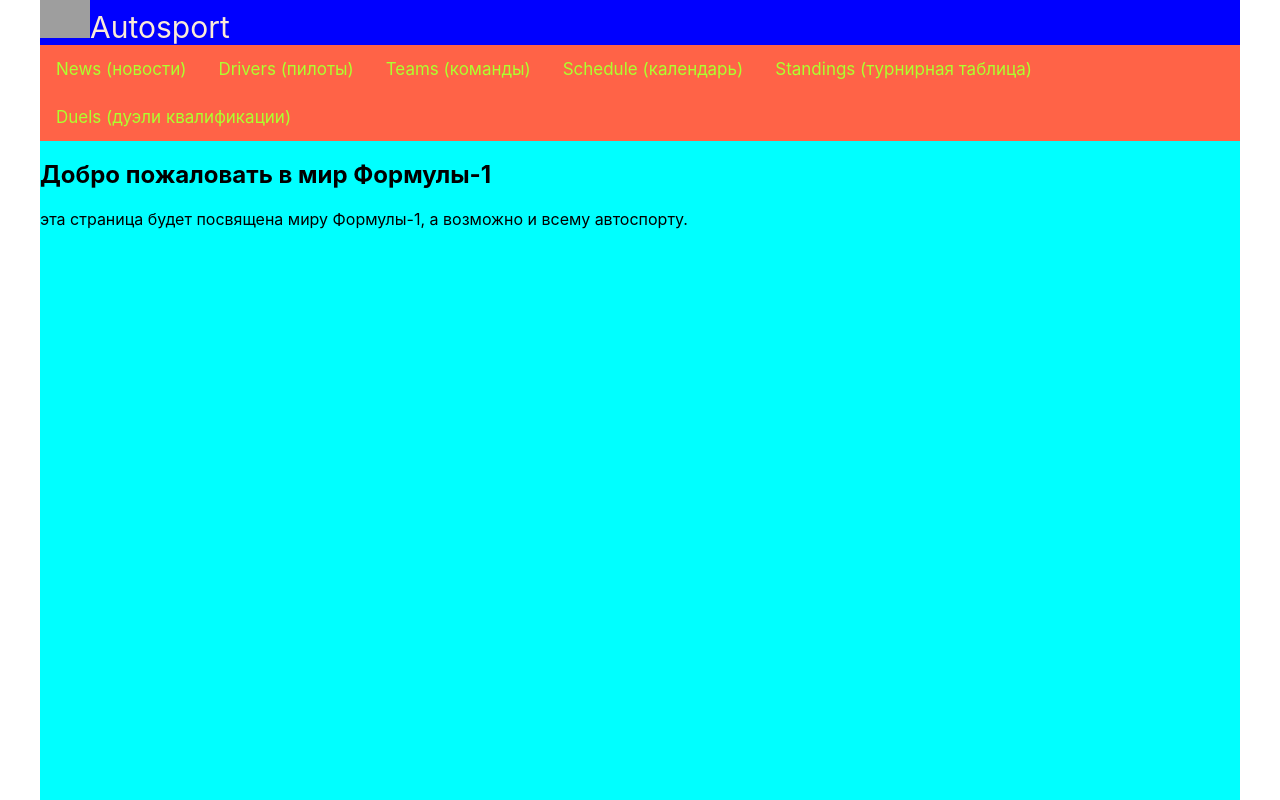
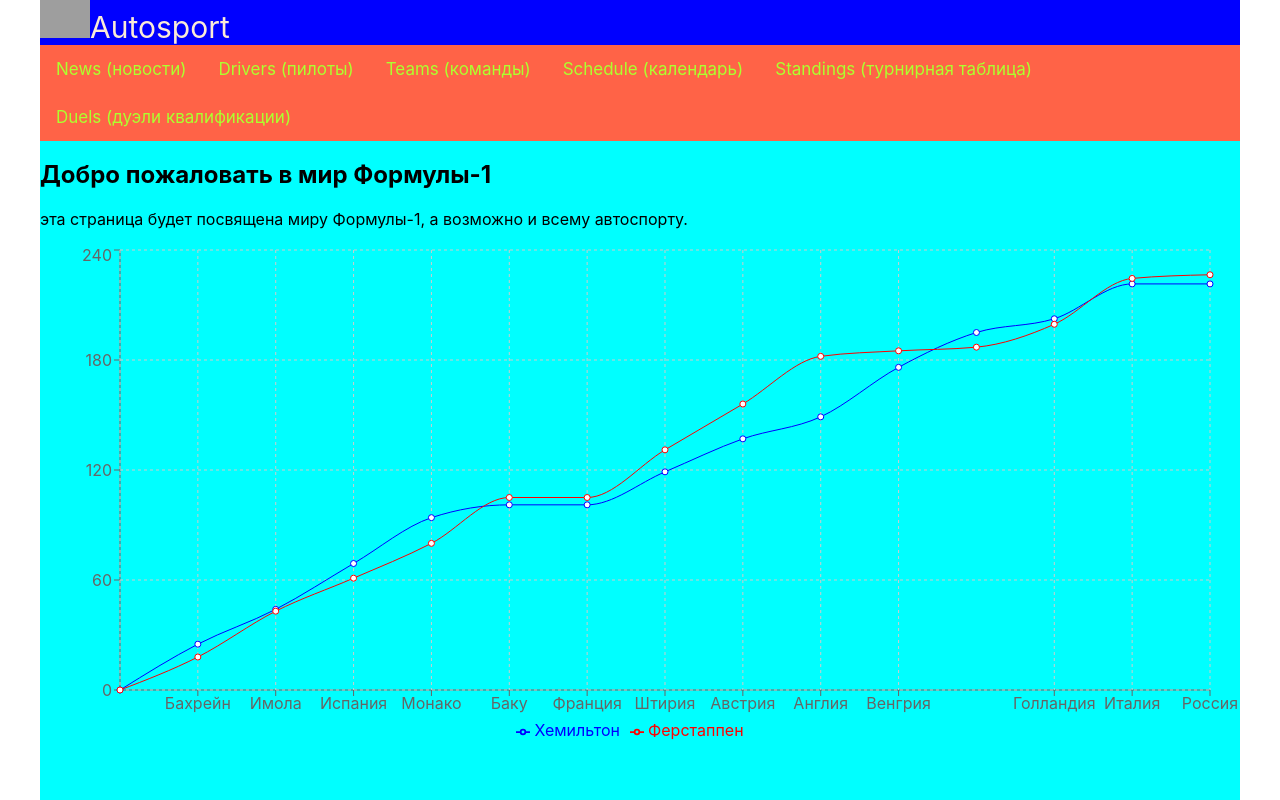
Before and after one commit to levchenko-yarya/autosport, a React (Create React App) app: page / in a window 1280 px wide. Shown: the top 800 px of the page. Built offline with nearby package versions, Linux system fonts and the light colour scheme; grey boxes are pictures that could not be loaded.

Commit message:
add chart

```diff
--- a/package.json
+++ b/package.json
@@ -16,6 +16,7 @@
     "react-dom": "^17.0.2",
     "react-router-dom": "^5.2.0",
     "react-scripts": "4.0.3",
+    "recharts": "^2.1.4",
     "web-vitals": "^1.1.2"
   },
   "devDependencies": {
--- a/src/App.js
+++ b/src/App.js
@@ -1,5 +1,6 @@
 import './App.css'
 import {BrowserRouter, Route} from 'react-router-dom'
+import {LineChart, Line, XAxis, YAxis, CartesianGrid, Tooltip, Legend} from 'recharts'
 import Header from './components/Header/Header'
 import Team from './components/Team/Team'
 import DriverList from './components/DriverList/DriverList'
@@ -7,6 +8,38 @@ import Schedule from './components/Schedule/Schedule'
 import Standings from './components/Standings/Standings'
 import Duel from './components/Duel/Duel'
 import NewsList from "./components/News/NewsList"
+
+const data = [
+    {name: 'Старт сезона', Хемильтон: 0, Ферстаппен: 0},
+    {name: 'Бахрейн', Хемильтон: 25, Ферстаппен: 18},
+    {name: 'Имола', Хемильтон: 44, Ферстаппен: 43},
+    {name: 'Испания', Хемильтон: 69, Ферстаппен: 61},
+    {name: 'Монако', Хемильтон: 94, Ферстаппен: 80},
+    {name: 'Баку', Хемильтон: 101, Ферстаппен: 105},
+    {name: 'Франция', Хемильтон: 101, Ферстаппен: 105},
+    {name: 'Штирия', Хемильтон: 119, Ферстаппен: 131},
+    {name: 'Австрия', Хемильтон: 137, Ферстаппен: 156},
+    {name: 'Англия', Хемильтон: 149, Ферстаппен: 182},
+    {name: 'Венгрия', Хемильтон: 176, Ферстаппен: 185},
+    {name: 'Бельгия', Хемильтон: 195, Ферстаппен: 187},
+    {name: 'Голландия', Хемильтон: 202.5, Ферстаппен: 199.5},
+    {name: 'Италия', Хемильтон: 221.5, Ферстаппен: 224.5},
+    {name: 'Россия', Хемильтон: 221.5, Ферстаппен: 226.5}
+]
+
+const SimpleLineChart = () => {
+    return (
+        <LineChart width={1200} height={500} data={data} margin={{top: 5, right: 30, left: 20, bottom: 5}}>
+            <XAxis dataKey="name"/>
+            <YAxis/>
+            <CartesianGrid strokeDasharray="3 3"/>
+            <Tooltip/>
+            <Legend/>
+            <Line type="monotone" dataKey="Хемильтон" stroke="blue" activeDot={{r: 5}}/>
+            <Line type="monotone" dataKey="Ферстаппен" stroke="red"/>
+        </LineChart>
+    )
+}
 
 const App = (props) => {
     return (
@@ -18,6 +51,7 @@ const App = (props) => {
                         <div>
                             <h2>Добро пожаловать в мир Формулы-1</h2>
                             <p>эта страница будет посвящена миру Формулы-1, а возможно и всему автоспорту.</p>
+                            <SimpleLineChart/>
                         </div>
                     }/>
                     <Route path='/news' render={() => <NewsList/>}/>
```
Also changed, not shown: 1 other file (tests, documents, lock files or other folders).
